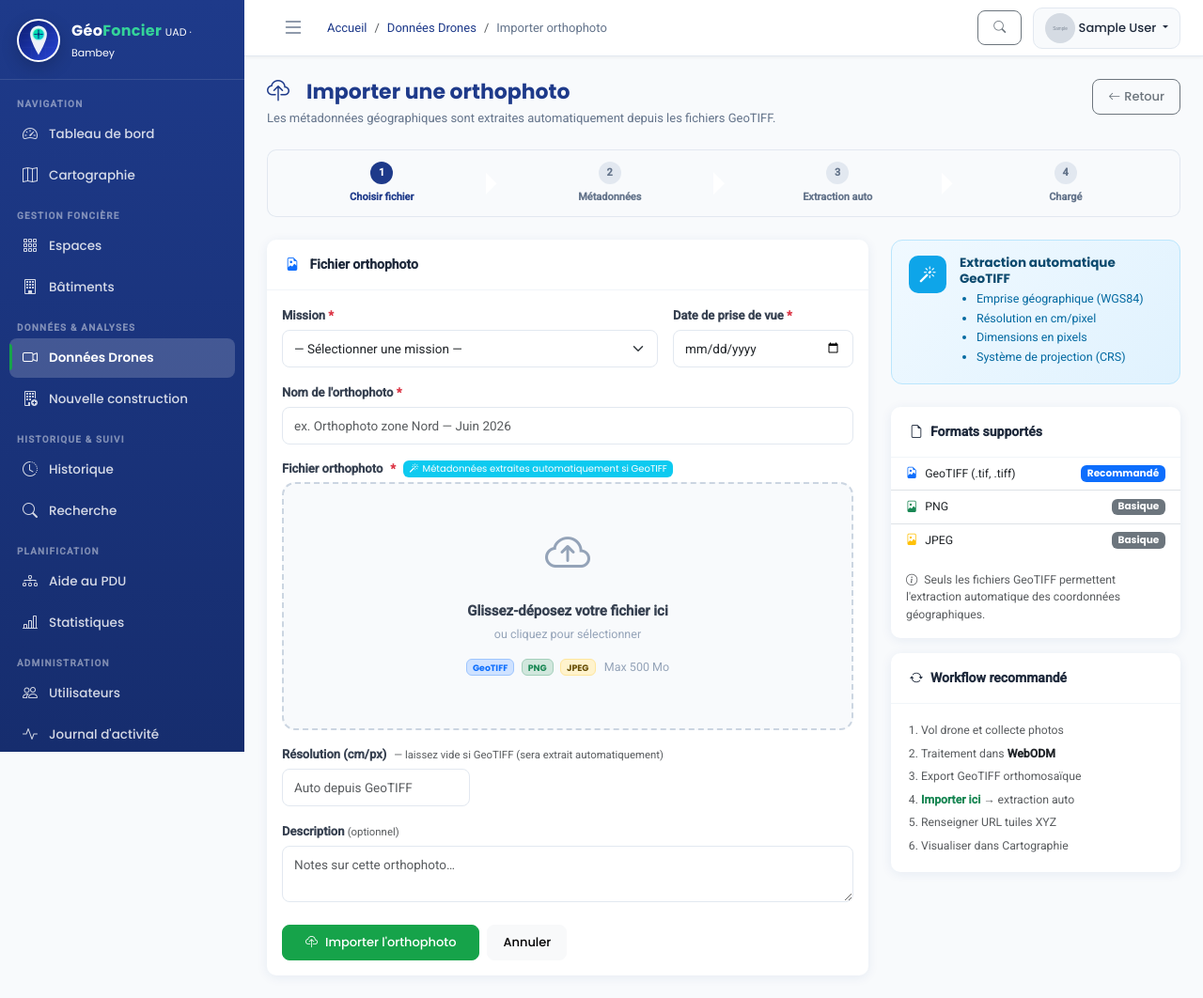
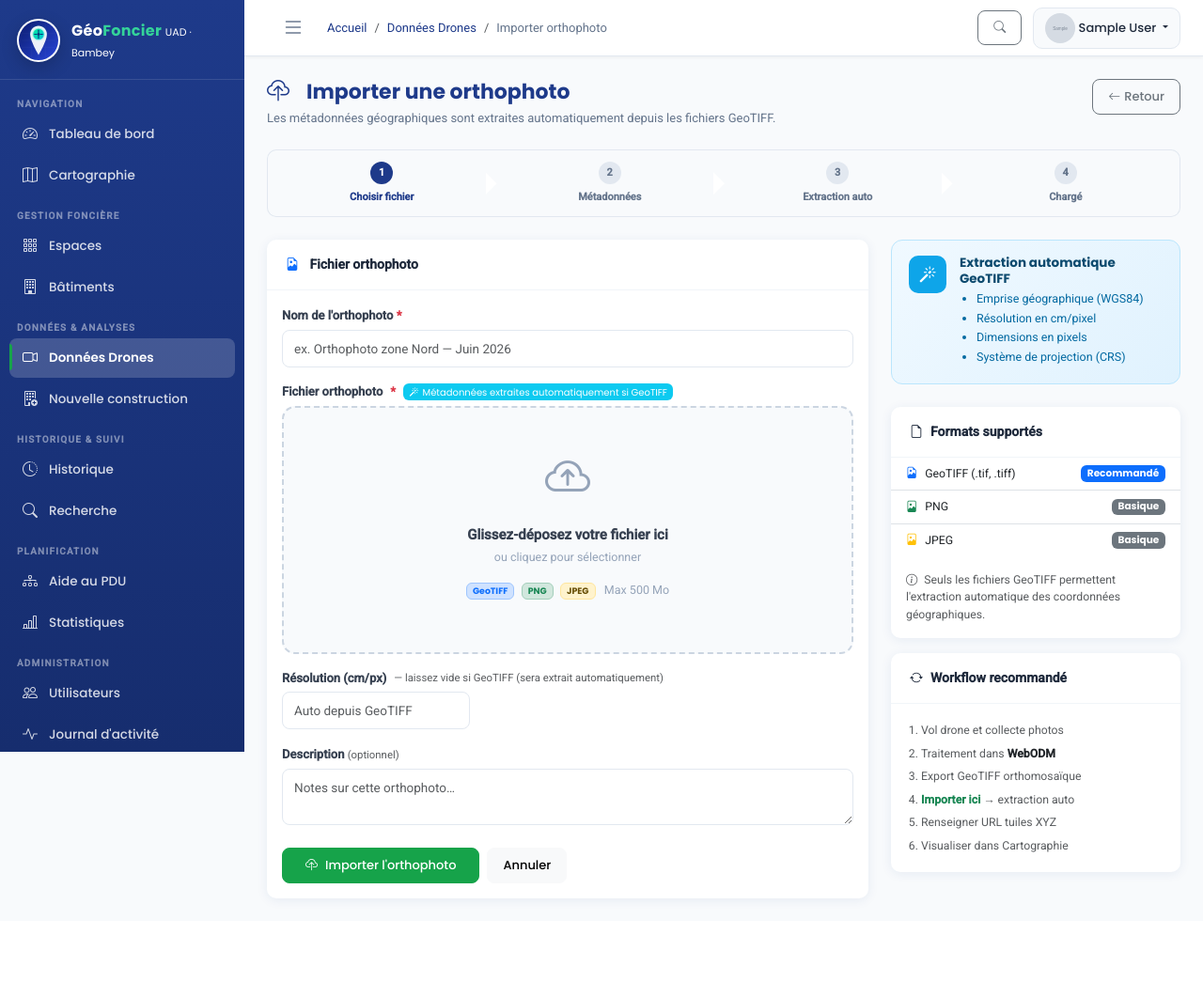
Before and after one commit to AshBrud/geo_fancier_copy, a Django app: page /drones/importer/ in a window 1280 px wide. Shown: the whole page at 94% size. After the commit the page ends 961 px from the top, so only its background shows below. Run offline with Django 5.2, Linux system fonts and the light colour scheme; a user stored in the database is signed in; tables that the repository leaves empty hold one stand-in row (values such as "Sample post"); grey boxes marked "Sample" are stand-in pictures; parts of the project's set-up code (start-up, migrations or seed data) failed here and were passed over; some libraries are stand-ins or nearby versions.

Commit message:
Supprime Mission et Date de prise de vue du formulaire d'import orthophoto
- forms.py : retire date_prise des fields et widgets
- views.py : date_prise fixée automatiquement à date.today() à l'import
- import_orthophoto.html : supprime bloc Mission+Date et sidebar Missions récentes

Co-Authored-By: Claude Sonnet 4.6 <noreply@anthropic.com>

```diff
--- a/drones/forms.py
+++ b/drones/forms.py
@@ -7,9 +7,8 @@ from .models import Orthophoto
 class OrthophotoImportForm(forms.ModelForm):
     class Meta:
         model  = Orthophoto
-        fields = ['nom', 'fichier', 'date_prise', 'operateur', 'resolution', 'emprise', 'tiles_url', 'description']
+        fields = ['nom', 'fichier', 'operateur', 'resolution', 'emprise', 'tiles_url', 'description']
         widgets = {
-            'date_prise':  forms.DateInput(attrs={'type': 'date'}),
             'description': forms.Textarea(attrs={'rows': 2}),
             'fichier':     forms.FileInput(attrs={
                 'accept': '.tif,.tiff,.geotiff,.png,.jpg,.jpeg',
@@ -34,8 +33,8 @@ class OrthophotoImportForm(forms.ModelForm):
         self.fields['tiles_url'].required   = False
         self.helper = FormHelper()
         self.helper.layout = Layout(
-            Row(Column('nom', css_class='col-md-8'), Column('date_prise', css_class='col-md-4')),
-            Row(Column('operateur', css_class='col-md-6'), Column('resolution', css_class='col-md-6')),
+            Row(Column('nom', css_class='col-md-8'), Column('operateur', css_class='col-md-4')),
+            Row(Column('resolution', css_class='col-md-6')),
             'fichier',
             'emprise',
             'tiles_url',
--- a/drones/views.py
+++ b/drones/views.py
@@ -1,6 +1,7 @@
 from django.shortcuts import render, redirect, get_object_or_404
 from django.contrib.auth.decorators import login_required
 from django.contrib import messages
+from datetime import date as _today
 from django.core.paginator import Paginator
 from django.db.models import Q, Avg
 import json as _json
@@ -133,6 +134,7 @@ def import_orthophoto(request):
 
     if request.method == 'POST' and form.is_valid():
         ortho = form.save(commit=False)
+        ortho.date_prise = _today.today()
         ortho.save()
 
         ext = os.path.splitext(ortho.fichier.name)[1].lower()
--- a/templates/drones/import_orthophoto.html
+++ b/templates/drones/import_orthophoto.html
@@ -119,9 +119,6 @@
       <i class="bi bi-cloud-upload me-2"></i>Importer une orthophoto
     </h1>
     <p class="page-description">
-      {% if mission_initiale %}
-        Mission : <strong>{{ mission_initiale.nom }}</strong> —
-      {% endif %}
       Les métadonnées géographiques sont extraites automatiquement depuis les fichiers GeoTIFF.
     </p>
   </div>
@@ -163,28 +160,6 @@
 
         <form method="post" enctype="multipart/form-data" id="import-form">
           {% csrf_token %}
-
-          <!-- Mission + Date -->
-          <div class="row g-3 mb-3">
-            <div class="col-md-8">
-              <label class="form-label fw-semibold">Mission <span class="text-danger">*</span></label>
-              <select name="mission" class="form-select" id="id_mission" required>
-                <option value="">— Sélectionner une mission —</option>
-                {% for m in missions %}
-                <option value="{{ m.pk }}"
-                  {% if mission_initiale and m.pk == mission_initiale.pk %}selected{% endif %}>
-                  {{ m.nom }} — {{ m.date_mission|date:"d/m/Y" }}
-                  ({{ m.get_statut_display }})
-                </option>
-                {% endfor %}
-              </select>
-            </div>
-            <div class="col-md-4">
-              <label class="form-label fw-semibold">Date de prise de vue <span class="text-danger">*</span></label>
-              <input type="date" name="date_prise" class="form-control" id="id_date_prise"
-                     value="{{ mission_initiale.date_mission|date:'Y-m-d'|default:'' }}" required>
-            </div>
-          </div>
 
           <!-- Nom -->
           <div class="mb-3">
@@ -332,34 +307,6 @@
       </div>
     </div>
 
-    <!-- Missions récentes -->
-    {% if missions %}
-    <div class="card mt-3">
-      <div class="card-header"><i class="bi bi-clock-history me-2"></i>Missions récentes</div>
-      <ul class="list-group list-group-flush">
-        {% for m in missions|slice:":5" %}
-        <li class="list-group-item py-2 px-3">
-          <div class="d-flex justify-content-between align-items-center">
-            <div class="small">
-              <strong>{{ m.nom|truncatechars:22 }}</strong>
-              <span class="text-muted d-block" style="font-size:11px;">
-                {{ m.date_mission|date:"d/m/Y" }} ·
-                {{ m.orthophotos.count }} ortho{{ m.orthophotos.count|pluralize }}
-              </span>
-            </div>
-            <a href="{% url 'drones:import_orthophoto_mission' m.pk %}"
-               class="btn btn-xs btn-outline-success"
-               style="font-size:11px;padding:2px 8px;"
-               title="Importer pour {{ m.nom }}">
-              <i class="bi bi-cloud-upload"></i>
-            </a>
-          </div>
-        </li>
-        {% endfor %}
-      </ul>
-    </div>
-    {% endif %}
-
   </div>
 </div>
 {% endblock %}
```
